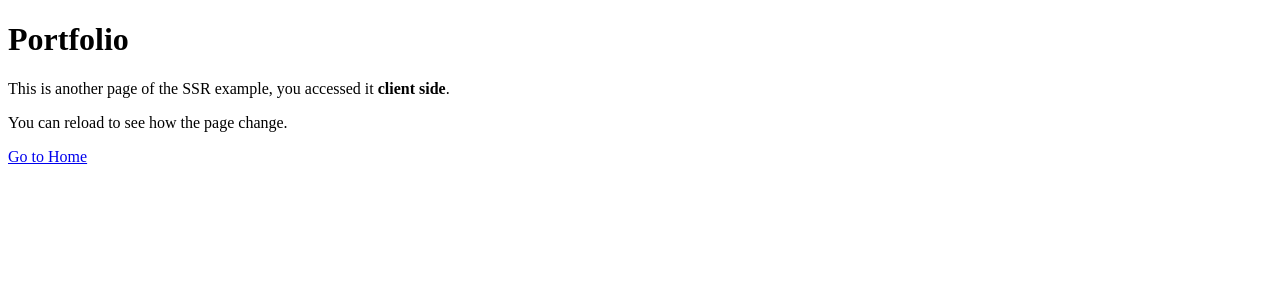
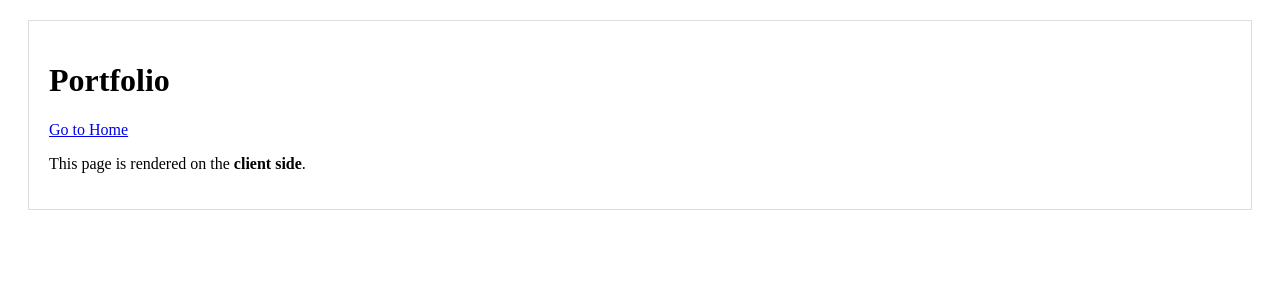
Before and after one commit to markhaasjes/markhaasjes, a Next.js app: page /about in a window 1280 px wide. Shown: the top 300 px of the page. Built offline with nearby package versions, Linux system fonts and the light colour scheme.

Commit message:
base for architecture

```diff
--- /dev/null
+++ b/components/Footer/index.js
@@ -0,0 +1,19 @@
+import { Component } from 'react';
+
+export default class Footer extends Component {
+  static getInitialProps() {
+    const isServer = typeof window === 'undefined';
+    return { isServer };
+  }
+
+  render() {
+    return (
+      <footer>
+        <p>
+          This page is rendered on the{' '}
+          <strong>{this.props.isServer ? 'server' : 'client'} side</strong>.
+        </p>
+      </footer>
+    );
+  }
+}
--- a/components/header.js
+++ b/components/Header/index.js
@@ -1,5 +1,7 @@
-export default () => (
+const Header = () => (
   <header>
     <h1>Portfolio</h1>
   </header>
 );
+
+export default Header;
--- /dev/null
+++ b/components/layouts/BaseLayout.js
@@ -0,0 +1,20 @@
+import Header from '../Header';
+import Footer from '../Footer';
+
+const layoutStyle = {
+  margin: 20,
+  padding: 20,
+  border: '1px solid #DDD',
+};
+
+const withLBaseLayout = (Children) => {
+  return () => (
+    <div style={layoutStyle}>
+      <Header />
+      <Children />
+      <Footer />
+    </div>
+  );
+};
+
+export default withLBaseLayout;
--- a/package.json
+++ b/package.json
@@ -19,7 +19,7 @@
   },
   "homepage": "https://markhaasjes.nl",
   "dependencies": {
-    "next": "^8.0.3",
+    "next": "^8.0.4",
     "react": "^16.8.6",
     "react-dom": "^16.8.6"
   }
--- a/pages/about.js
+++ b/pages/about.js
@@ -1,30 +1,18 @@
 import { Component } from 'react';
 import Link from 'next/link';
-import Header from '../components/header';
+
+import withLBaseLayout from '../components/layouts/BaseLayout';
 
 class AboutPage extends Component {
-  static getInitialProps() {
-    const isServer = typeof window === 'undefined';
-    return { isServer };
-  }
-
   render() {
     return (
-      <main>
-        <Header />
-        <section>
-          <p>
-            This is another page of the SSR example, you accessed it{' '}
-            <strong>{this.props.isServer ? 'server' : 'client'} side</strong>.
-          </p>
-          <p>You can reload to see how the page change.</p>
-          <Link href="/">
-            <a>Go to Home</a>
-          </Link>
-        </section>
-      </main>
+      <section>
+        <Link href="/">
+          <a>Go to Home</a>
+        </Link>
+      </section>
     );
   }
 }
 
-export default AboutPage;
+export default withLBaseLayout(AboutPage);
```
Also changed, not shown: pages/index.js (+10 -5 lines), 1 other file (tests, documents, lock files or other folders).
